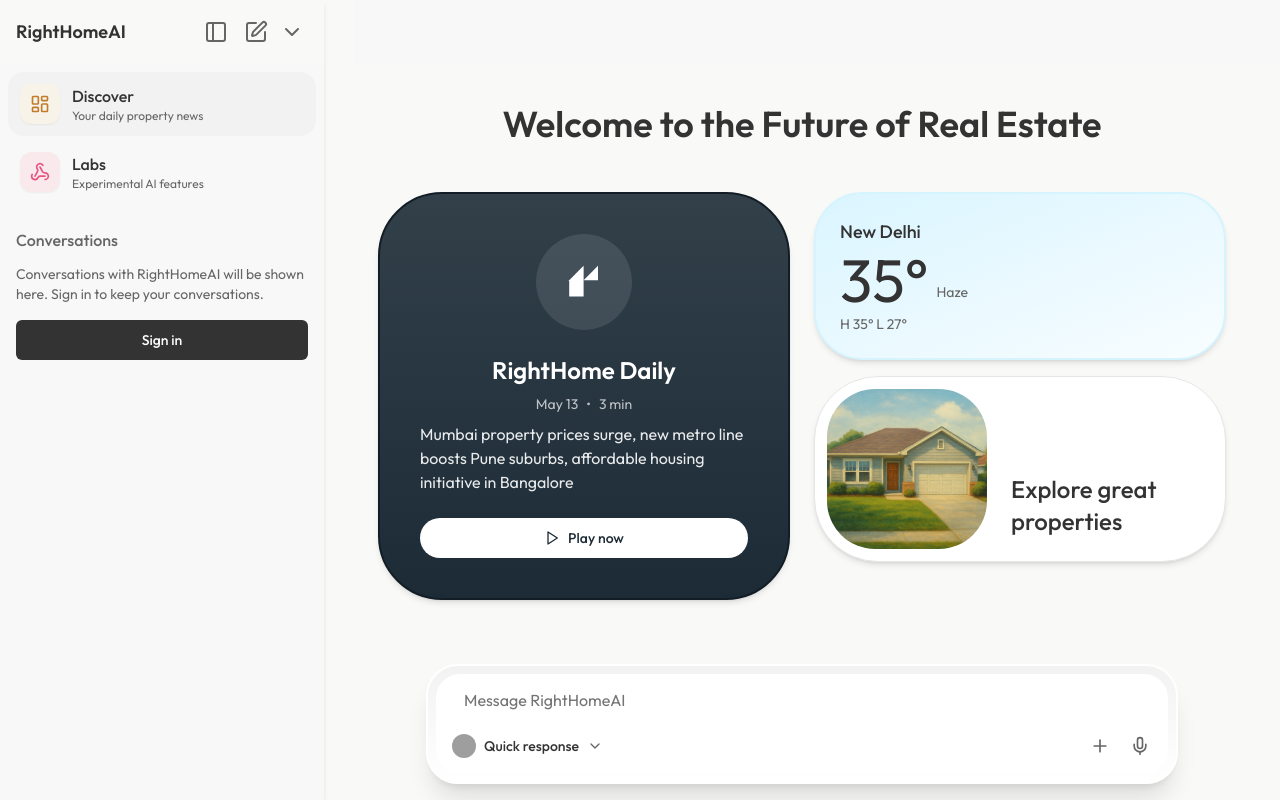
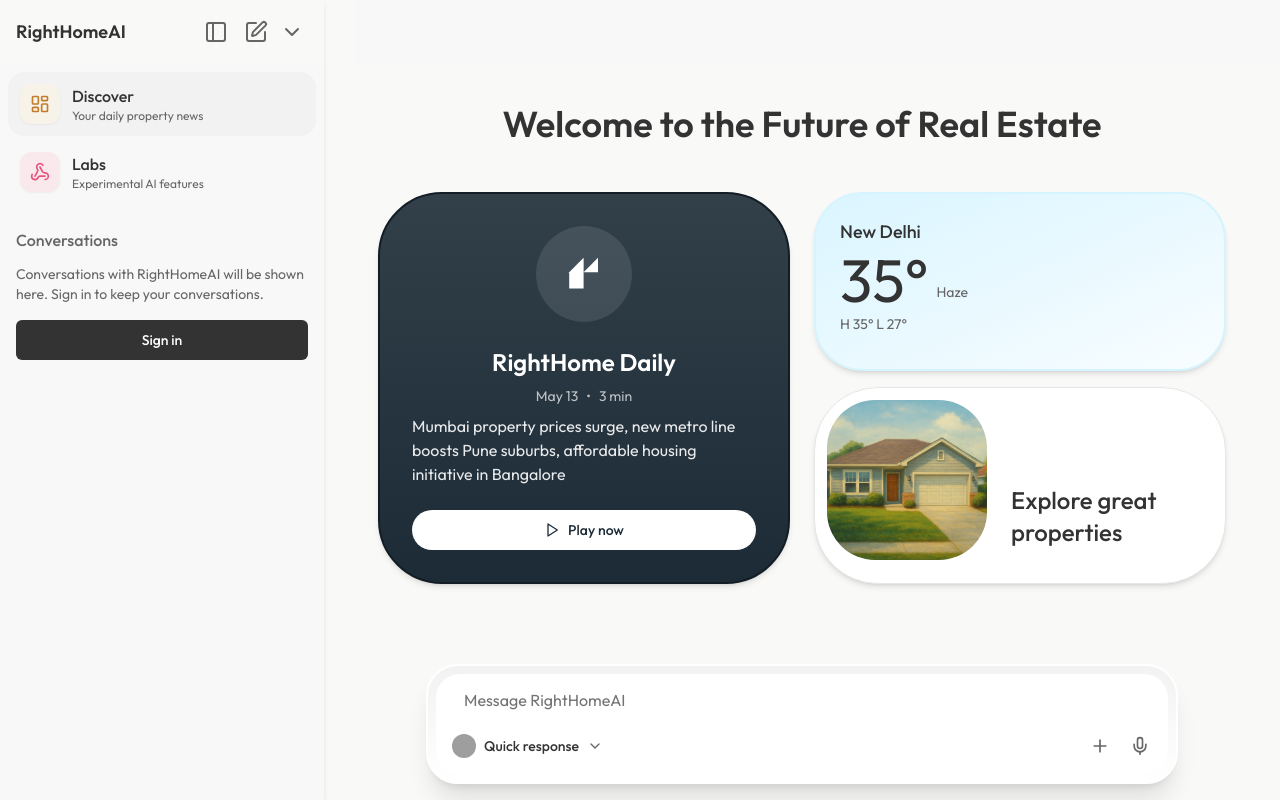
Before and after one commit to Propit-AI/Prem-RightHomeAI, a Next.js app: page / in a window 1280 px wide. Built offline with nearby package versions, Linux system fonts and the light colour scheme; grey boxes are pictures that could not be loaded.

Commit message:
initial change in hero ui

```diff
--- a/app/page.tsx
+++ b/app/page.tsx
@@ -128,7 +128,7 @@ export default function DiscoverContent() {
               onClick={handleDailyClick}
             >
               <div className="relative">
-                <div className="p-6 md:p-10 flex flex-col items-center">
+                <div className="p-6 md:p-8 flex flex-col items-center">
                   <div className="flex items-center justify-center w-24 h-24 mb-6 rounded-full bg-white/10">
                     <Logo />
                   </div>
@@ -144,7 +144,7 @@ export default function DiscoverContent() {
                     Mumbai property prices surge, new metro line boosts Pune
                     suburbs, affordable housing initiative in Bangalore
                   </p>
-                  <Button className="bg-white mt-6 text-[#1c2b36] hover:bg-white/90 w-full rounded-full flex items-center gap-2 px-6 py-4 group-hover:shadow-lg transition-all">
+                  <Button className="bg-white mt-6 text-[#1c2b36] hover:bg-white/90 w-full rounded-[3rem] flex items-center gap-2 px-6 py-4 group-hover:shadow-lg transition-all">
                     <Play className="h-4 w-4" />
                     Play now
                   </Button>
@@ -152,14 +152,14 @@ export default function DiscoverContent() {
               </div>
             </Card>
 
-            <div className="flex flex-col gap-4">
+            <div className="grid gap-4">
               <Card
                 className="overflow-hidden bg-gradient-to-br from-[#daf5ff] to-[#f8fdff] border-2 border-[#d6f4fe] rounded-[3rem] shadow-md cursor-pointer transition-transform hover:scale-[1.02]"
                 onClick={handleWeatherClick}
               >
                 <CardContent className="p-6">
                   <div className="flex justify-between items-start">
-                    <div>
+                    <div className="flex flex-col justify-evenly">
                       <h3 className="text-md md:text-lg font-medium mb-1">New Delhi</h3>
                       <div className="flex items-end">
                         <span className="text-4xl md:text-6xl font-light">35°</span>
```
